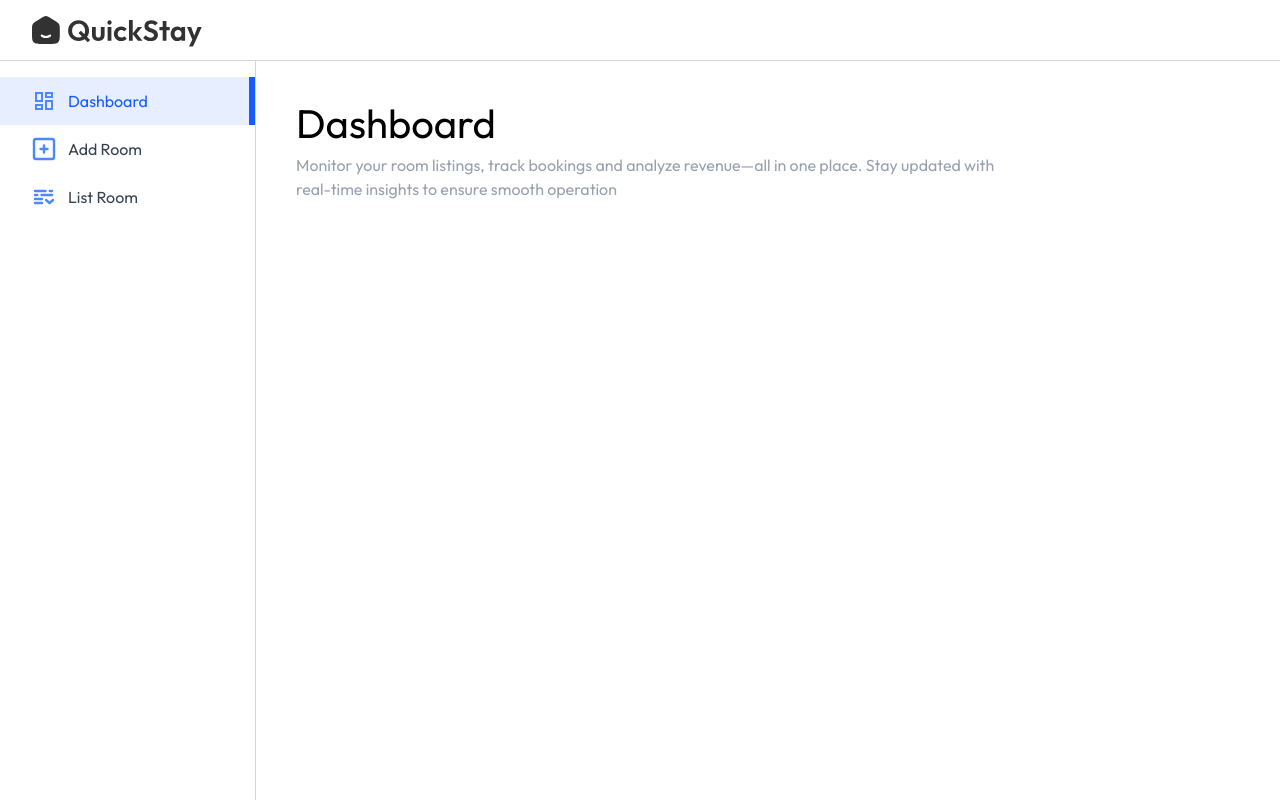
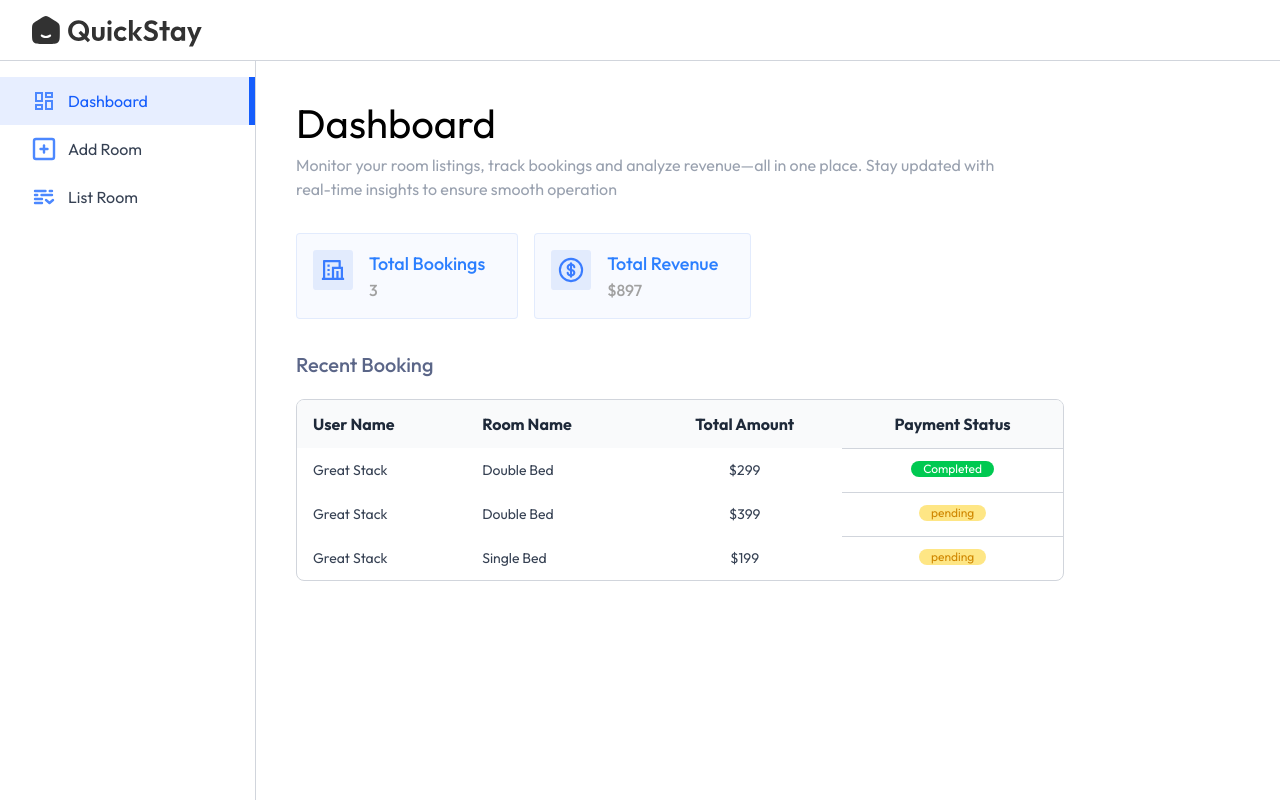
Before and after one commit to zafar126/new-project, a React (Vite) app: page /owner in a window 1280 px wide. Built offline with nearby package versions, Linux system fonts and the light colour scheme; a web font is replaced by a local one.

Commit message:
Dashboard page are completed

```diff
--- a/src/pages/Dashboard.jsx
+++ b/src/pages/Dashboard.jsx
@@ -1,17 +1,86 @@
-import React from 'react'
-import Title from '../component/Title'
+import React, { useState } from "react";
+import Title from "../component/Title";
+import { assets, dashboardDummyData } from "../assets/assets";
 
 const Dashboard = () => {
+  const [dashboardData, setDashboardData] = useState(dashboardDummyData);
   return (
     <div>
       <Title
-        align='left'
-        font='outfit'
-        title='Dashboard'
-        subTitle='Monitor your room listings, track bookings and analyze revenue—all in one place. Stay updated with real-time insights to ensure smooth operation'
+        align="left"
+        font="outfit"
+        title="Dashboard"
+        subTitle="Monitor your room listings, track bookings and analyze revenue—all in one place. Stay updated with real-time insights to ensure smooth operation"
       />
+      <div className="flex gap-4 my-8">
+        <div className="bg-primary/3 border border-primary/10 rounded flex p-4 pr-8">
+          <img
+            src={assets.totalBookingIcon}
+            alt=""
+            className="max-sm:hidden h-10"
+          />
+          <div className="flex flex-col sm:ml-4 font-medium">
+            <p className="text-blue-500 text-lg">Total Bookings</p>
+            <p className="text-neutral-400 te">{dashboardData.totalBookings}</p>
+          </div>
+        </div>
+        <div>
+          <div className="bg-primary/3 border border-primary/10 rounded flex p-4 pr-8">
+            <img
+              src={assets.totalRevenueIcon}
+              alt=""
+              className="max-sm:hidden h-10"
+            />
+            <div className="flex flex-col sm:ml-4 font-medium">
+              <p className="text-blue-500 text-lg">Total Revenue</p>
+              <p className="text-neutral-400 te">
+                ${dashboardData.totalRevenue}
+              </p>
+            </div>
+          </div>
+        </div>
+      </div>
+      {/* Recent Booking */}
+      <h2 className="text-xl text-blue-950/70 font-medium mb-5">Recent Booking</h2>
+      <div className="w-full max-w-3xl text-left border border-gray-300 rounded-lg max-h-80 overflow-y-scroll">
+        <table className="w-full">
+          <thead className="bg-gray-50">
+            <tr>
+              <th className=" py-3 px-4 text-gray-800 foont-medium">User Name</th>
+               <th className=" py-3 px-4 text-gray-800 foont-medium max-sm:hidden">Room Name</th>
+                <th className=" py-3 px-4 text-gray-800 foont-medium text-center">Total Amount</th>
+                 <th className=" py-3 px-4 text-gray-800 foont-medium text-center">Payment Status</th>
+            </tr>
+
+          </thead>
+          <tbody className="text-sm">
+            {dashboardData.bookings.map((item,index)=>(
+              <tr key={index}>
+                <td className="py-3 px-4 text-gray-700 vorder-t border-gray-300">
+                  {item.user.username}
+                </td>
+                <td className="py-3 px-4 text-gray-700 vorder-t border-gray-300 max-sm:hidden">
+                  {item.room.roomType}
+                </td>
+                <td className="py-3 px-4 text-gray-700 vorder-t border-gray-300 text-center">
+                  ${item.totalPrice}
+                </td>
+                <td className="py-3 px-4 border-t border-gray-300 flex">
+                  <button className={`py-y px-3 text-xs rounded-full mx-auto ${item.isPaid ? 'bg-green-500 text-white' : 'bg-amber-200 text-yellow-600'}`}>
+                    {item.isPaid ? "Completed" : "pending"}
+                  </button>
+
+                </td>
+
+              </tr>
+            ))}
+
+          </tbody>
+        </table>
+
+      </div>
     </div>
-  )
-}
+  );
+};
 
-export default Dashboard
+export default Dashboard;
--- a/src/pages/hotelOwner/Layout.jsx
+++ b/src/pages/hotelOwner/Layout.jsx
@@ -8,7 +8,7 @@
   return (
     <div className='flex flex-col h-screen'>
         <Navbar />
-        {/* this */}
+
        <div className='flex h-full'>
          <Sidebar />
 
```
